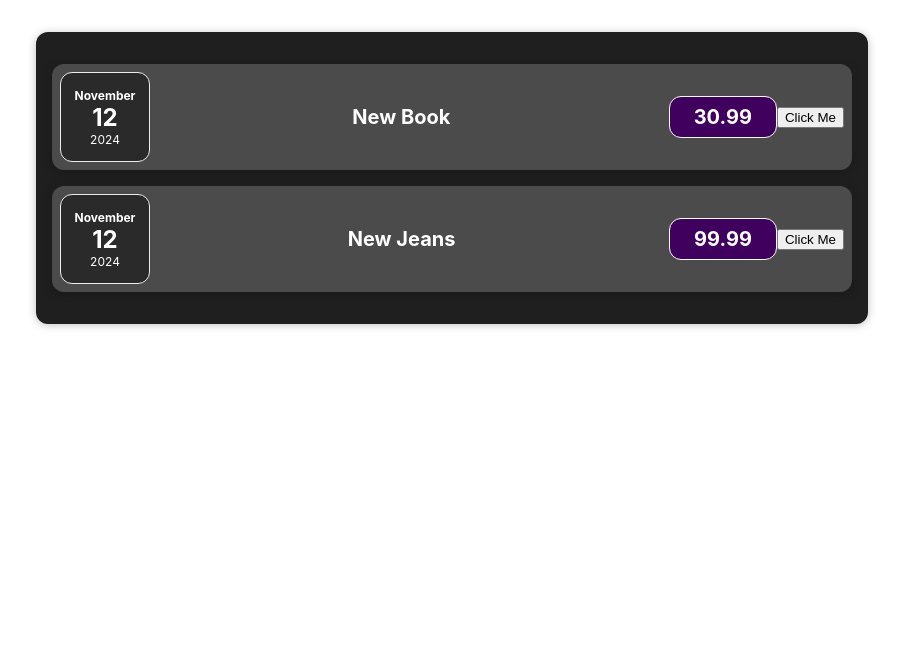
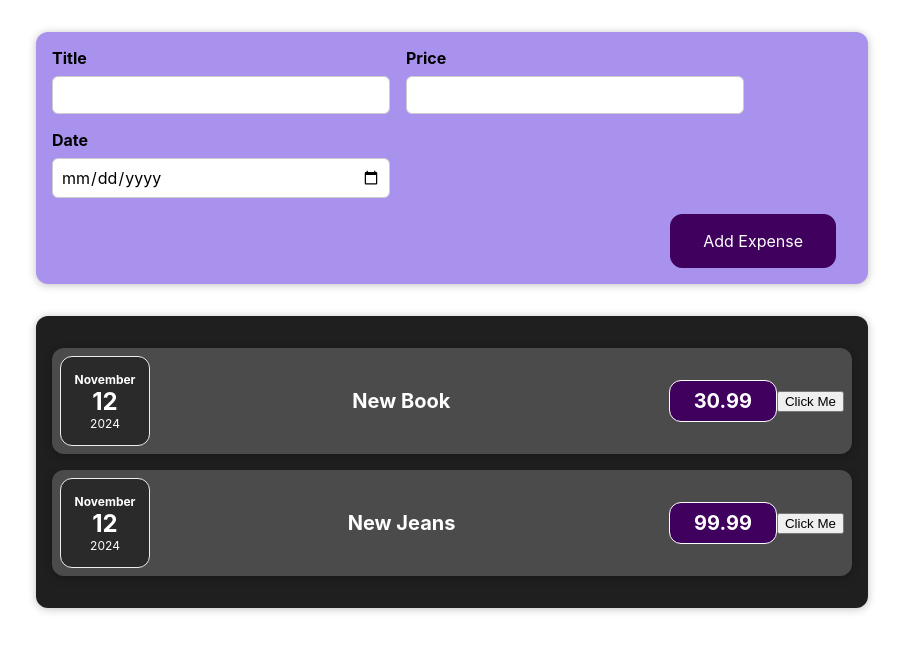
Before and after one commit to ChrisVoco/React21, a React (Vite) app: page / in a window 1280 px wide. Shown: the top 652 px of the page, without its empty margins (188-1091 px from the left). Built offline with nearby package versions, Linux system fonts and the light colour scheme.

Commit message:
Vormitöötlus

```diff
--- a/src/App.jsx
+++ b/src/App.jsx
@@ -1,5 +1,7 @@
 import Expenses from "./components/Expenses/Expenses";
+import NewExpense from "./components/NewExpense/NewExpense";
 import "./App.css";
+
 
 const App = () => {
     const expenses = [
@@ -15,8 +17,14 @@
         }
     ];
 
+    const addExpenseHandler = (expense) => {
+        console.log("In App.js");
+        console.log(expense);
+    };
+
     return (
         <div className="App">
+            <NewExpense onAddExpense={addExpenseHandler} />
             <Expenses expenses={expenses} />
         </div>
     );
--- /dev/null
+++ b/src/components/NewExpense/ExpenseForm.css
@@ -0,0 +1,26 @@
+.new-expense__controls {
+    display: flex;
+    flex-wrap: wrap;
+    gap: 1rem;
+    margin-bottom: 1rem;
+    text-align: left;
+}
+
+.new-expense__control label {
+    font-weight: bold;
+    margin-bottom: 0.5rem;
+    display: block;
+}
+
+.new-expense__control input {
+    font: inherit;
+    padding: 0.5rem;
+    border-radius: 6px;
+    border: 1px solid #ccc;
+    width: 20rem;
+    max-width: 100%;
+}
+
+.new-expense__actions {
+    text-align: right;
+}
--- /dev/null
+++ b/src/components/NewExpense/ExpenseForm.jsx
@@ -0,0 +1,65 @@
+import { useState } from "react";
+import "./ExpenseForm.css";
+
+const ExpenseForm = (props) => {
+    const [enteredTitle, setEnteredTitle] = useState("");
+    const [enteredPrice, setEnteredPrice] = useState("");
+    const [enteredDate, setEnteredDate] = useState("");
+
+    const titleChangeHandler = (event) => {
+        setEnteredTitle(event.target.value);
+    };
+
+    const priceChangeHandler = (event) => {
+        setEnteredPrice(event.target.value);
+    };
+
+    const dateChangeHandler = (event) => {
+        setEnteredDate(event.target.value);
+    };
+
+    const submitHandler = (event) => {
+        event.preventDefault();
+
+        const expenseData = {
+            title: enteredTitle,
+            price: enteredPrice,
+            date: new Date(enteredDate),
+        };
+
+        props.onSaveExpenseData(expenseData);
+        setEnteredTitle("");
+        setEnteredPrice("");
+        setEnteredDate("");
+    };
+
+    return (
+        <form onSubmit={submitHandler}>
+            <div className="new-expense__controls">
+                <div className="new-expense__control">
+                    <label>Title</label>
+                    <input type="text" value={enteredTitle} onChange={titleChangeHandler} />
+                </div>
+                <div className="new-expense__control">
+                    <label>Price</label>
+                    <input
+                        type="number"
+                        min="0.01"
+                        step="0.01"
+                        value={enteredPrice}
+                        onChange={priceChangeHandler}
+                    />
+                </div>
+                <div className="new-expense__control">
+                    <label>Date</label>
+                    <input type="date" min="2023-01-01" max="2026-12-31" value={enteredDate} onChange={dateChangeHandler} />
+                </div>
+            </div>
+            <div className="new-expense__actions">
+                <button type="submit">Add Expense</button>
+            </div>
+        </form>
+    )
+}
+
+export default ExpenseForm
--- /dev/null
+++ b/src/components/NewExpense/NewExpense.css
@@ -0,0 +1,38 @@
+.new-expense {
+    background-color: #a892ee;
+    padding: 1rem;
+    margin: 2rem auto;
+    width: 50rem;
+    max-width: 95%;
+    border-radius: 12px;
+    text-align: center;
+    box-shadow: 0 1px 8px rgba(0, 0, 0, 0.25);
+}
+
+.new-expense button {
+    font: inherit;
+    cursor: pointer;
+    padding: 1rem 2rem;
+    border: 1px solid #40005d;
+    background-color: #40005d;
+    color: white;
+    border-radius: 12px;
+    margin-right: 1rem;
+}
+
+.new-expense button:hover,
+.new-expense button:active {
+    background-color: #510674;
+    border-color: #510674;
+}
+
+.new-expense button.alternative {
+    color: #220131;
+    border-color: transparent;
+    background-color: transparent;
+}
+
+.new-expense button.alternative:hover,
+.new-expense button.alternative:active {
+    background-color: #ddb3f8;
+}
--- /dev/null
+++ b/src/components/NewExpense/NewExpense.jsx
@@ -0,0 +1,22 @@
+import ExpenseForm from "./ExpenseForm";
+import "./NewExpense.css";
+
+const NewExpense = (props) => {
+    const saveExpenseDataHandler = (enteredExpenseData) => {
+        const expenseData = {
+            ...enteredExpenseData,
+            id: Math.random().toString(),
+        };
+
+        props.onAddExpense(expenseData);
+    };
+
+    return (
+        <div className="new-expense">
+            <ExpenseForm onSaveExpenseData={saveExpenseDataHandler} />
+        </div>
+
+    )
+}
+
+export default NewExpense
```
